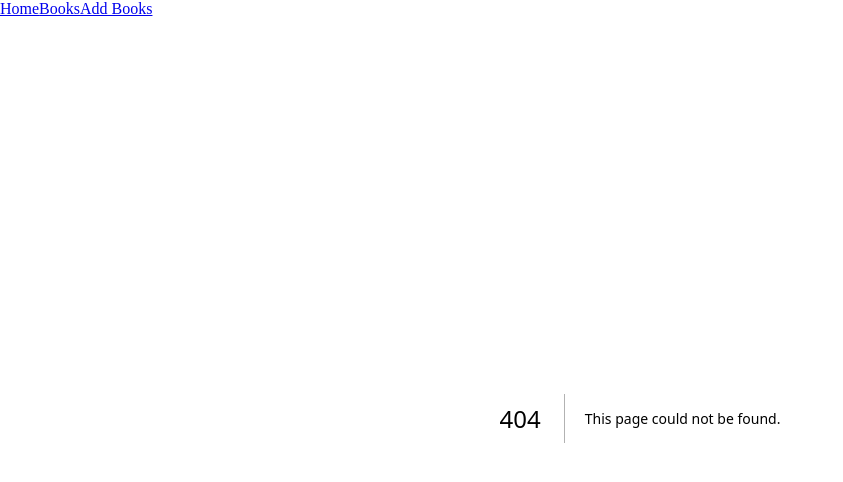
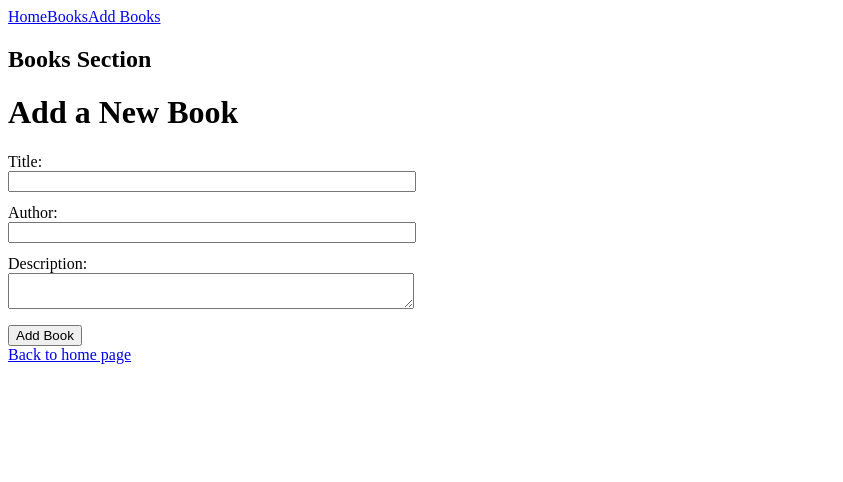
Before and after one commit to tahir1096/bookvault-in-nextjs, a Next.js app in the folder bookvault/: page /books/new in a window 1280 px wide. Before the commit this address had no page. Shown: the top 482 px of the page, without its empty margins (0-843 px from the left). Built offline with nearby package versions, Linux system fonts and the light colour scheme.

Commit message:
50% complete

```diff
--- /dev/null
+++ b/bookvault/src/app/api/books/route.ts
@@ -0,0 +1,4 @@
+import { books } from "../../../data";
+export async function GET() {
+    return Response.json(books);
+}
--- a/bookvault/src/app/books/layout.tsx
+++ b/bookvault/src/app/books/layout.tsx
@@ -1,8 +1,10 @@
-export default function BooksLayout({ children }: { children: React.ReactNode }) {
+import Link from "next/link";
+export default function BooksLayout({children}: {children: React.ReactNode}) {
   return (
     <div>
       <h2>Books Section</h2>
-      <div>{children}</div>
+      {children}
+      <Link href="/">Back to home page</Link>
     </div>
   );
 }
--- /dev/null
+++ b/bookvault/src/app/books/new/page.tsx
@@ -0,0 +1,80 @@
+'use client';
+
+import { useState } from 'react';
+
+export default function NewBookPage() {
+  const [title, setTitle] = useState('');
+  const [author, setAuthor] = useState('');
+  const [description, setDescription] = useState('');
+
+  const handleSubmit = async (e: React.FormEvent) => {
+    e.preventDefault();
+
+    const form = { title, author, description };
+
+    try {
+      const res = await fetch('/api/books', {
+        method: 'POST',
+        headers: { 'Content-Type': 'application/json' },
+        body: JSON.stringify(form),
+      });
+
+      if (res.ok) {
+        alert('✅ Book added successfully!');
+        setTitle('');
+        setAuthor('');
+        setDescription('');
+      } else {
+        alert('❌ Failed to add the book.');
+      }
+    } catch (error) {
+      console.error(error);
+      alert('⚠️ Error adding the book.');
+    }
+  };
+
+  return (
+    <div style={{ maxWidth: 400 }}>
+      <h1>Add a New Book</h1>
+      <form onSubmit={handleSubmit}>
+        <div style={{ marginBottom: 12 }}>
+          <label>
+            Title:
+            <input
+              value={title}
+              onChange={(e) => setTitle(e.target.value)}
+              required
+              style={{ width: '100%' }}
+            />
+          </label>
+        </div>
+
+        <div style={{ marginBottom: 12 }}>
+          <label>
+            Author:
+            <input
+              value={author}
+              onChange={(e) => setAuthor(e.target.value)}
+              required
+              style={{ width: '100%' }}
+            />
+          </label>
+        </div>
+
+        <div style={{ marginBottom: 12 }}>
+          <label>
+            Description:
+            <textarea
+              value={description}
+              onChange={(e) => setDescription(e.target.value)}
+              required
+              style={{ width: '100%' }}
+            />
+          </label>
+        </div>
+
+        <button type="submit">Add Book</button>
+      </form>
+    </div>
+  );
+}
--- a/bookvault/src/app/layout.tsx
+++ b/bookvault/src/app/layout.tsx
@@ -11,7 +11,7 @@ export default function RootLayout({ children }: { children: React.ReactNode })
         <header>
           <Link href="/">Home</Link>
           <Link href="/books">Books</Link>
-          <Link href="/add-books">Add Books</Link>
+          <Link href="/books/new">Add Books</Link>
         </header>
         <main>{children}</main>
     </body>
--- /dev/null
+++ b/bookvault/src/data.ts
@@ -0,0 +1,6 @@
+export const books = [
+    {id: '1', title: 'Quran-Pak', author: 'Allah', genre: 'Religion'},
+    {id: '2', title: 'Hadith', author: 'Hazrat Muhammad (PBUH)', genre: 'Religion'},
+    {id: '3', title: 'The Great Gatsby', author: 'F. Scott Fitzgerald', genre: 'Fiction'},
+    {id: '4', title: 'To Kill a Mockingbird', author: 'Harper Lee', genre: 'Fiction'},
+]
```
Also changed, not shown: bookvault/src/app/books/[id]/page.tsx (added, +27 -0 lines), bookvault/src/app/books/page.tsx (added, +22 -0 lines).
